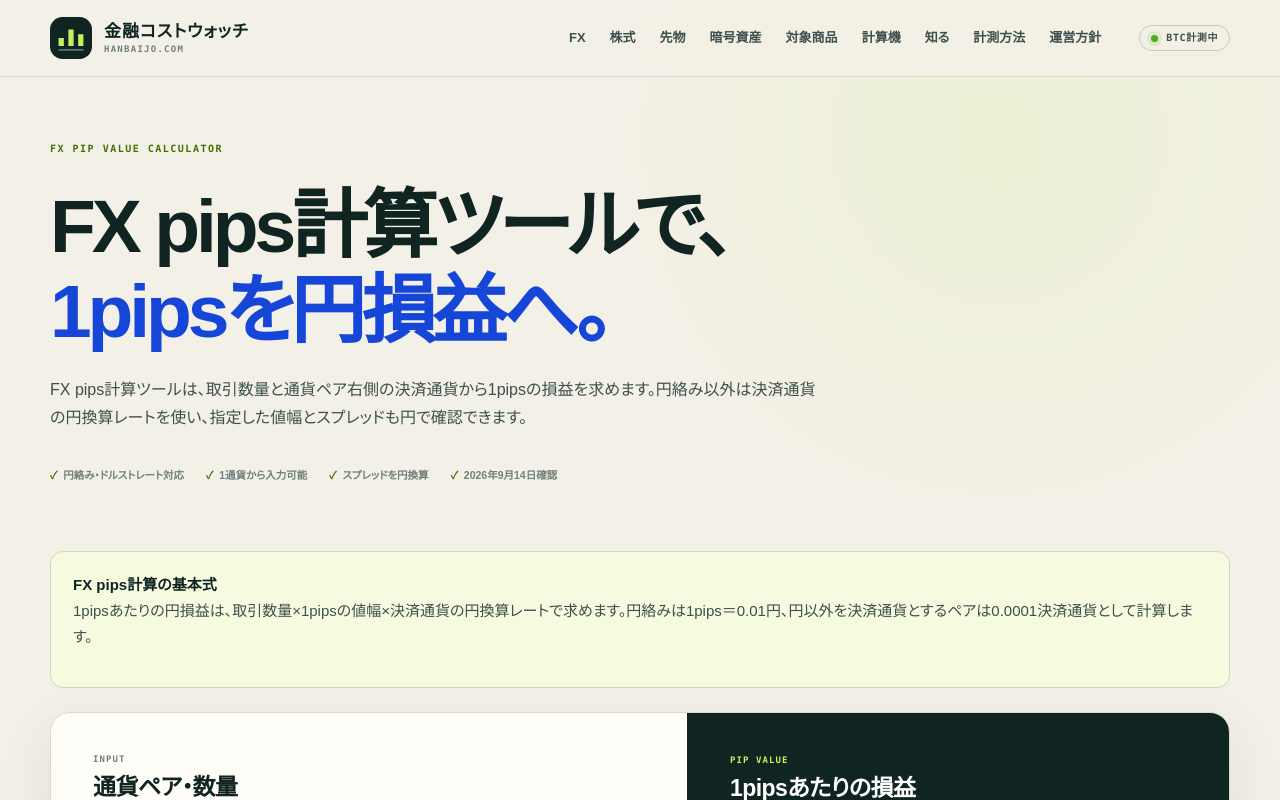
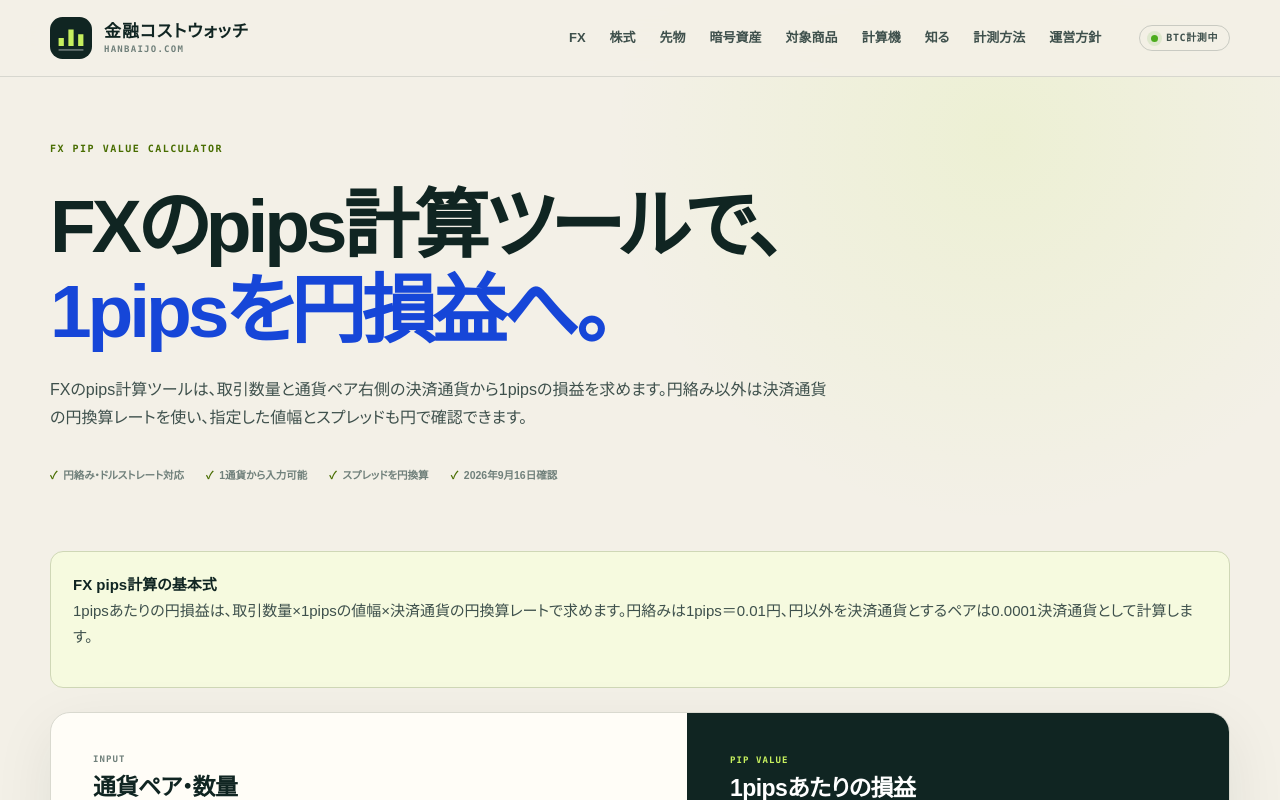
Before and after one commit to mrok18/hanbaijo, a Next.js app: page /tools/fx-pip-value-calculator in a window 1280 px wide. Shown: the top 800 px of the page. Built offline with nearby package versions, Linux system fonts and the light colour scheme.

Commit message:
seo: align pips calculator intent

```diff
--- a/app/tools/fx-pip-value-calculator/layout.tsx
+++ b/app/tools/fx-pip-value-calculator/layout.tsx
@@ -2,8 +2,8 @@ import type { Metadata } from 'next';
 
 export const metadata: Metadata = {
   alternates: { canonical: '/tools/fx-pip-value-calculator' },
-  title: 'FX pips計算ツール｜1pipsの損益とスプレッドを円換算',
-  description: 'FX pips計算ツールで、取引数量・決済通貨・円換算レートから1pipsの損益を無料計算。指定pipsの値幅とスプレッドコストも円で確認できます。',
+  title: 'pips計算｜FXの1pips損益とスプレッドを円換算',
+  description: 'pips計算ツールで、FXの取引数量・決済通貨・円換算レートから1pipsの損益を無料計算。指定pipsの値幅とスプレッドコストも円で確認できます。',
 };
 
 export default function Layout({ children }: { children: React.ReactNode }) { return children; }
--- a/app/tools/fx-pip-value-calculator/page.tsx
+++ b/app/tools/fx-pip-value-calculator/page.tsx
@@ -32,7 +32,7 @@ export default function Page() {
   const number = new Intl.NumberFormat('ja-JP', { maximumFractionDigits: 4 });
 
   return <div className="calculator-page">
-    <header className="calculator-intro"><p className="page-kicker">FX PIP VALUE CALCULATOR</p><h1>FX pips計算ツールで、<br /><em>1pipsを円損益へ。</em></h1><p className="lede">FX pips計算ツールは、取引数量と通貨ペア右側の決済通貨から1pipsの損益を求めます。円絡み以外は決済通貨の円換算レートを使い、指定した値幅とスプレッドも円で確認できます。</p><div className="calculator-proof"><span>円絡み・ドルストレート対応</span><span>1通貨から入力可能</span><span>スプレッドを円換算</span><span>2026年9月14日確認</span></div></header>
+    <header className="calculator-intro"><p className="page-kicker">FX PIP VALUE CALCULATOR</p><h1>FXのpips計算ツールで、<br /><em>1pipsを円損益へ。</em></h1><p className="lede">FXのpips計算ツールは、取引数量と通貨ペア右側の決済通貨から1pipsの損益を求めます。円絡み以外は決済通貨の円換算レートを使い、指定した値幅とスプレッドも円で確認できます。</p><div className="calculator-proof"><span>円絡み・ドルストレート対応</span><span>1通貨から入力可能</span><span>スプレッドを円換算</span><span>2026年9月16日確認</span></div></header>
     <section className="callout"><strong>FX pips計算の基本式</strong><p>1pipsあたりの円損益は、取引数量×1pipsの値幅×決済通貨の円換算レートで求めます。円絡みは1pips＝0.01円、円以外を決済通貨とするペアは0.0001決済通貨として計算します。</p></section>
     <div className="calculator-shell"><div className="calculator-grid"><section className="calculator-inputs"><div className="calculator-panel-head"><div><span>INPUT</span><h2>通貨ペア・数量</h2></div></div><div className="field-grid">
       <label><span>取引数量（通貨）</span><input type="number" min="0" step="1" value={units} onChange={e => setUnits(Number(e.target.value))} /></label>
```
